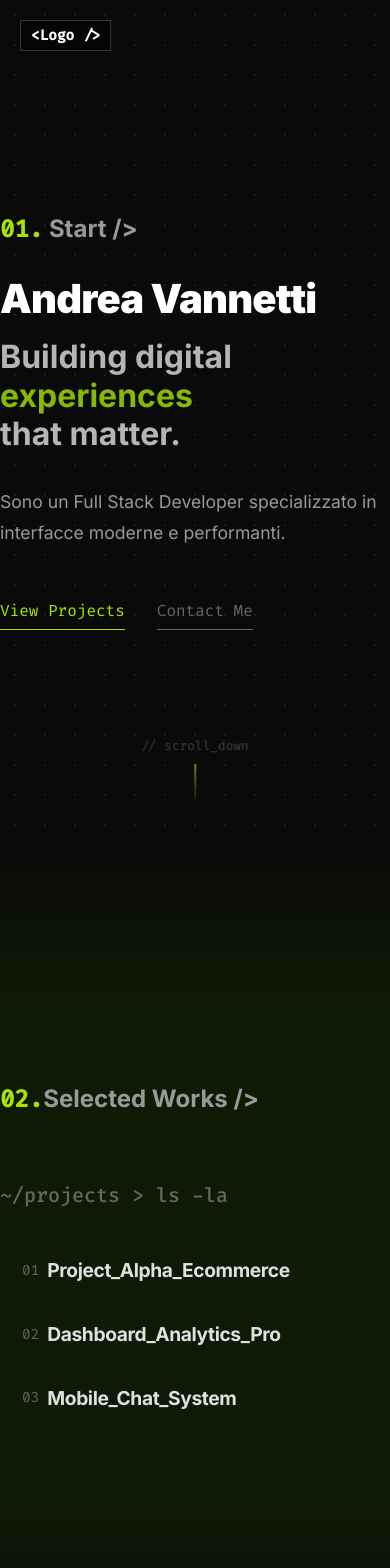
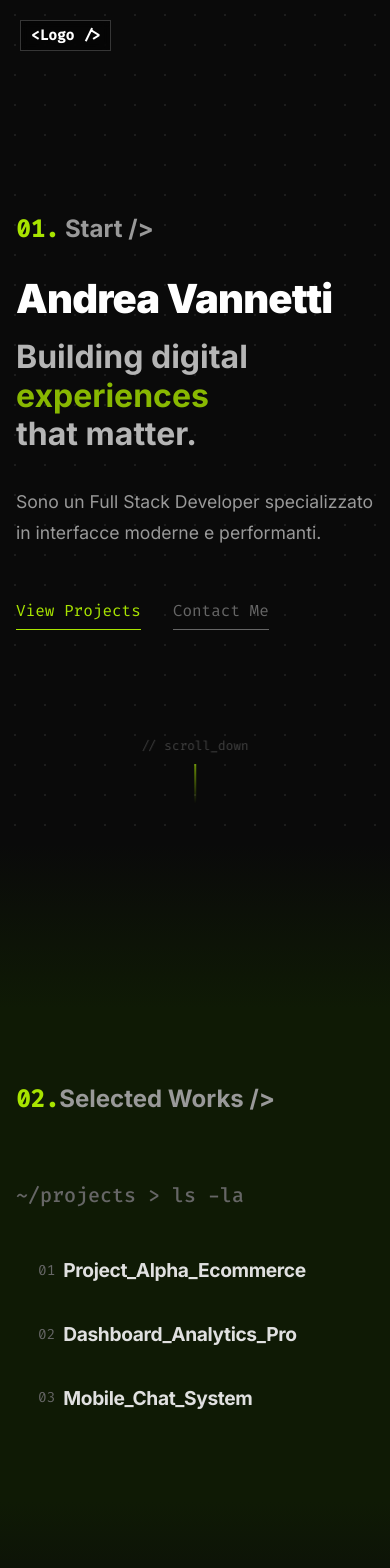
Before and after one commit to AndreaV89/Portfolio, a React (Vite) app: page / in a window 390 px wide. Shown: the top 1568 px of the page. Built offline with nearby package versions, Linux system fonts and the light colour scheme.

Commit message:
modifiche mobile

```diff
--- a/src/App.jsx
+++ b/src/App.jsx
@@ -34,7 +34,7 @@ function App() {
       orientation: "vertical",
       smoothWheel: true,
       wheelMultiplier: 1,
-      syncTouch: true,
+      syncTouch: false,
     });
     lenisRef.current = lenis;
     document.body.classList.add("lenis-active");
@@ -64,9 +64,9 @@ function App() {
         {/* HERO: Aggiungiamo pl (padding-left) su desktop per non finire sotto i numeri */}
         <Container
           maxWidth="md"
-          sx={{ px: { xs: 0, md: 4 }, pl: { md: "80px" } }}
+          sx={{ px: { xs: 2, md: 4 }, pl: { md: "80px" } }}
         >
-          <Box className="snap-section" sx={sectionStyle}>
+          <Box sx={sectionStyle}>
             <Box>
               <Typography
                 variant="h4"
@@ -157,7 +157,7 @@ function App() {
           {/* Container interno INDENTATO */}
           <Container
             maxWidth="md"
-            sx={{ px: { xs: 0, md: 4 }, pl: { md: "80px" } }}
+            sx={{ px: { xs: 2, md: 4 }, pl: { md: "80px" } }}
           >
             <Typography
               variant="h4"
--- a/src/components/Layout.jsx
+++ b/src/components/Layout.jsx
@@ -44,15 +44,15 @@ const Layout = ({ children }) => {
       {/* 2. GUTTER: Ora è FIXED e fuori dal flusso */}
       <Box
         sx={{
-          position: "fixed", // <--- FISSATO
+          position: "absolute", // <--- FISSATO
           top: 0,
           left: 0,
-          bottom: 0, // Occupa tutta l'altezza
+          height: "100%", // Occupa tutta l'altezza
           width: "60px",
           display: { xs: "none", md: "block" }, // Nascosto su mobile
           textAlign: "right",
           paddingRight: "15px", // Spazio tra numero e contenuto
-          paddingTop: "100px", // Parte sotto il logo
+          paddingTop: "120px", // Parte sotto il logo
           borderRight: "1px solid rgba(255, 255, 255, 0.05)",
           userSelect: "none",
           color: "#333",
@@ -62,6 +62,7 @@ const Layout = ({ children }) => {
           zIndex: 40, // Sopra lo sfondo, sotto il logo
           backgroundColor: "transparent", // Trasparente così si vede lo sfondo sotto
           overflow: "hidden", // Nasconde numeri in eccesso
+          pointerEvents: "none",
         }}
       >
         {lineNumbers.map((num) => (
```
